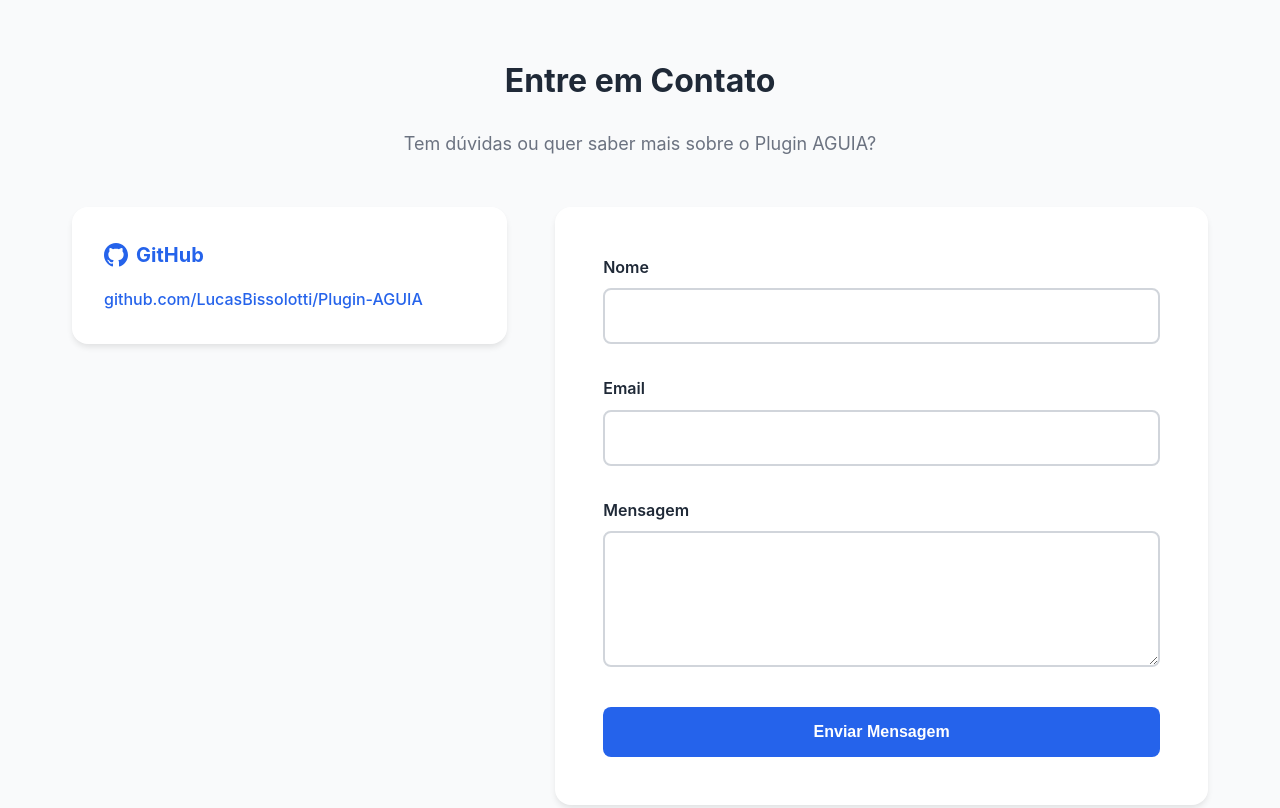
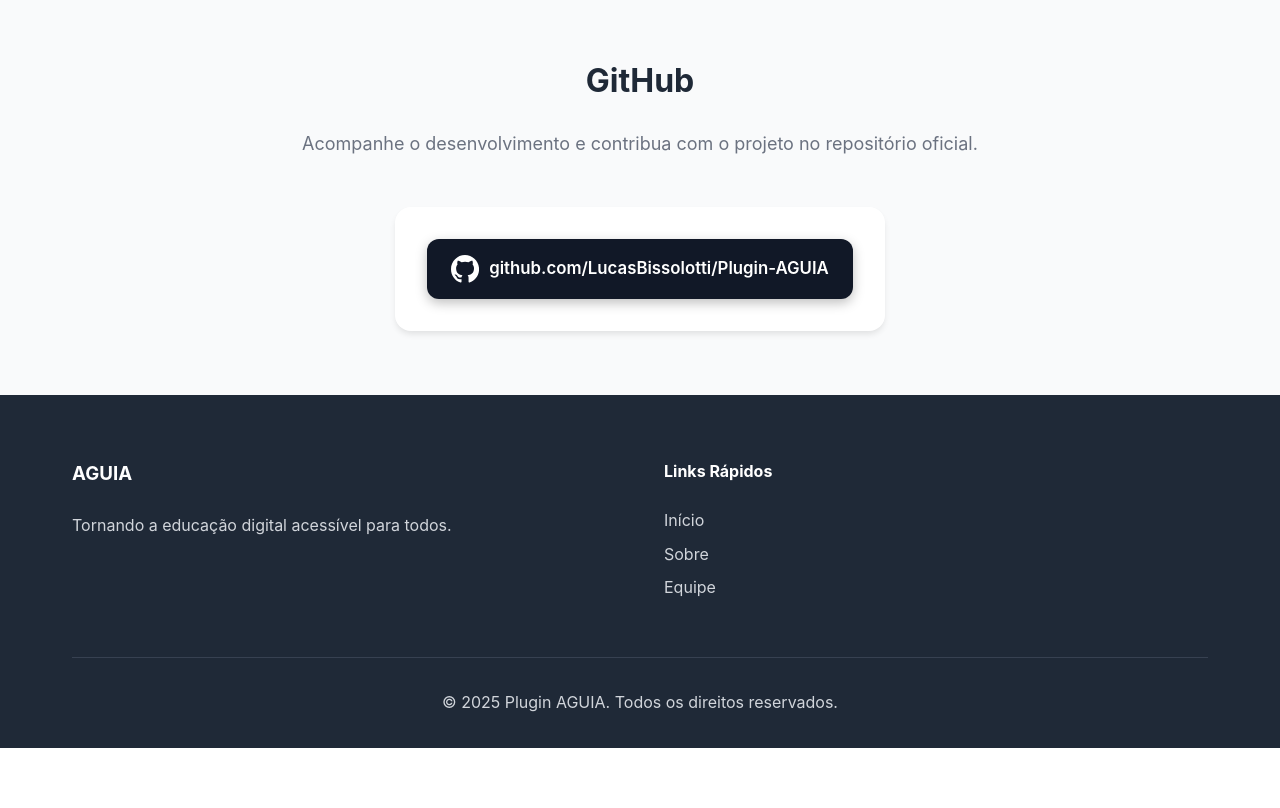
Before and after one commit to MatheusBordinhao/AguiaWeb, a plain HTML site: page index.html in a window 1280 px wide. Shown: the part 6520-7328 px from the top of the page. After the commit the page ends 7296 px from the top, so only its background shows below. Drawn offline with Linux system fonts and the light colour scheme; no server answers.

Commit message:
Atualiza seção de contato para incluir link do GitHub e melhora o layout responsivo

```diff
--- a/index.html
+++ b/index.html
@@ -1307,60 +1307,36 @@
 
     <section id="contact" class="contact">
       <div class="container">
-        <h2 class="section-title">Entre em Contato</h2>
-        <p class="section-subtitle">
-          Tem dúvidas ou quer saber mais sobre o Plugin AGUIA?
+        <h2 class="section-title">GitHub</h2>
+        <p class="section-subtitle" style="text-align:center">
+          Acompanhe o desenvolvimento e contribua com o projeto no repositório oficial.
         </p>
-        <div class="contact-content">
-          <div class="contact-info">
-            <div class="info-item">
-              <h3 style="display: flex; align-items: center; gap: 8px">
+        <div class="contact-content" style="justify-content:center">
+          <div class="contact-info" style="margin:0 auto; text-align:center">
+            <div class="info-item" style="margin:0 auto">
+              <a
+                href="https://github.com/LucasBissolotti/Plugin-AGUIA"
+                target="_blank"
+                rel="noopener noreferrer"
+                style="display:inline-flex; align-items:center; gap:10px; padding:16px 24px; border-radius:12px; background:#111827; color:#fff; text-decoration:none; font-weight:600; font-size:1.05rem; box-shadow:0 4px 12px rgba(0,0,0,.25); transition:background .25s, transform .25s;"
+                onmouseover="this.style.background='#1f2937'; this.style.transform='translateY(-3px)';"
+                onmouseout="this.style.background='#111827'; this.style.transform='translateY(0)';"
+                aria-label="Abrir repositório no GitHub"
+              >
                 <svg
-                  width="24"
-                  height="24"
+                  width="28"
+                  height="28"
                   viewBox="0 0 24 24"
                   fill="currentColor"
-                  style="vertical-align: middle"
+                  aria-hidden="true"
                 >
                   <path
-                    d="M12 0c-6.626 0-12 5.373-12 12 0 5.302 3.438 9.8 8.207 11.387.599.111.793-.261.793-.577v-2.234c-3.338.726-4.033-1.416-4.033-1.416-.546-1.387-1.333-1.756-1.333-1.756-1.089-.745.083-.729.083-.729 1.205.084 1.839 1.237 1.839 1.237 1.07 1.834 2.807 1.304 3.492.997.107-.775.418-1.305.762-1.604-2.665-.305-5.467-1.334-5.467-5.931 0-1.311.469-2.381 1.236-3.221-.124-.303-.535-1.524.117-3.176 0 0 1.008-.322 3.301 1.23.957-.266 1.983-.399 3.003-.404 1.02.005 2.047.138 3.006.404 2.291-1.552 3.297-1.23 3.297-1.23.653 1.653.242 2.874.118 3.176.77.84 1.235 1.911 1.235 3.221 0 4.609-2.807 5.624-5.479 5.921.43.372.823 1.102.823 2.222v3.293c0 .319.192.694.801.576 4.765-1.589 8.199-6.086 8.199-11.386 0-6.627-5.373-12-12-12z"
+                    d="M12 0C5.37 0 0 5.42 0 12.11c0 5.35 3.44 9.88 8.21 11.48.6.12.82-.27.82-.59v-2.29c-3.34.74-4.05-1.43-4.05-1.43-.55-1.4-1.34-1.77-1.34-1.77-1.09-.75.08-.74.08-.74 1.21.08 1.85 1.25 1.85 1.25 1.07 1.86 2.83 1.32 3.52 1.01.11-.79.42-1.32.77-1.62-2.67-.31-5.48-1.34-5.48-5.95 0-1.32.47-2.4 1.24-3.25-.13-.31-.54-1.54.12-3.19 0 0 1.01-.33 3.3 1.24a11.34 11.34 0 0 1 3-.41c1.02.01 2.05.14 3.02.41 2.29-1.57 3.3-1.24 3.3-1.24.66 1.65.25 2.88.12 3.19.77.85 1.24 1.93 1.24 3.25 0 4.63-2.81 5.62-5.49 5.93.43.38.82 1.12.82 2.27v3.32c0 .33.2.71.81.59 4.77-1.6 8.21-6.13 8.21-11.48C24 5.42 18.63 0 12 0Z"
                   />
                 </svg>
-                GitHub
-              </h3>
-              <p>
-                <a
-                  href="https://github.com/LucasBissolotti/Plugin-AGUIA"
-                  target="_blank"
-                  rel="noopener noreferrer"
-                  >github.com/LucasBissolotti/Plugin-AGUIA</a
-                >
-              </p>
+                <span>github.com/LucasBissolotti/Plugin-AGUIA</span>
+              </a>
             </div>
-          </div>
-          <div class="contact-form">
-            <form id="contactForm">
-              <div class="form-group">
-                <label for="name">Nome</label>
-                <input type="text" id="name" name="name" required />
-              </div>
-              <div class="form-group">
-                <label for="email">Email</label>
-                <input type="email" id="email" name="email" required />
-              </div>
-              <div class="form-group">
-                <label for="message">Mensagem</label>
-                <textarea
-                  id="message"
-                  name="message"
-                  rows="5"
-                  required
-                ></textarea>
-              </div>
-              <button type="submit" class="btn btn-primary">
-                Enviar Mensagem
-              </button>
-            </form>
           </div>
         </div>
       </div>
--- a/styles.css
+++ b/styles.css
@@ -628,8 +628,10 @@ section {
 }
 
 .contact-content {
-    display: grid;
-    grid-template-columns: 1fr 1.5fr;
+    display: flex;
+    flex-direction: column;
+    align-items: center;
+    justify-content: center;
     gap: var(--spacing-xl);
     margin-top: var(--spacing-xl);
 }
@@ -638,6 +640,7 @@ section {
     display: flex;
     flex-direction: column;
     gap: var(--spacing-lg);
+    align-items: center;
 }
 
 .info-item {
@@ -645,6 +648,7 @@ section {
     padding: var(--spacing-lg);
     border-radius: var(--radius-lg);
     box-shadow: var(--shadow-md);
+    max-width: 760px;
 }
 
 .info-item h3 {
```
